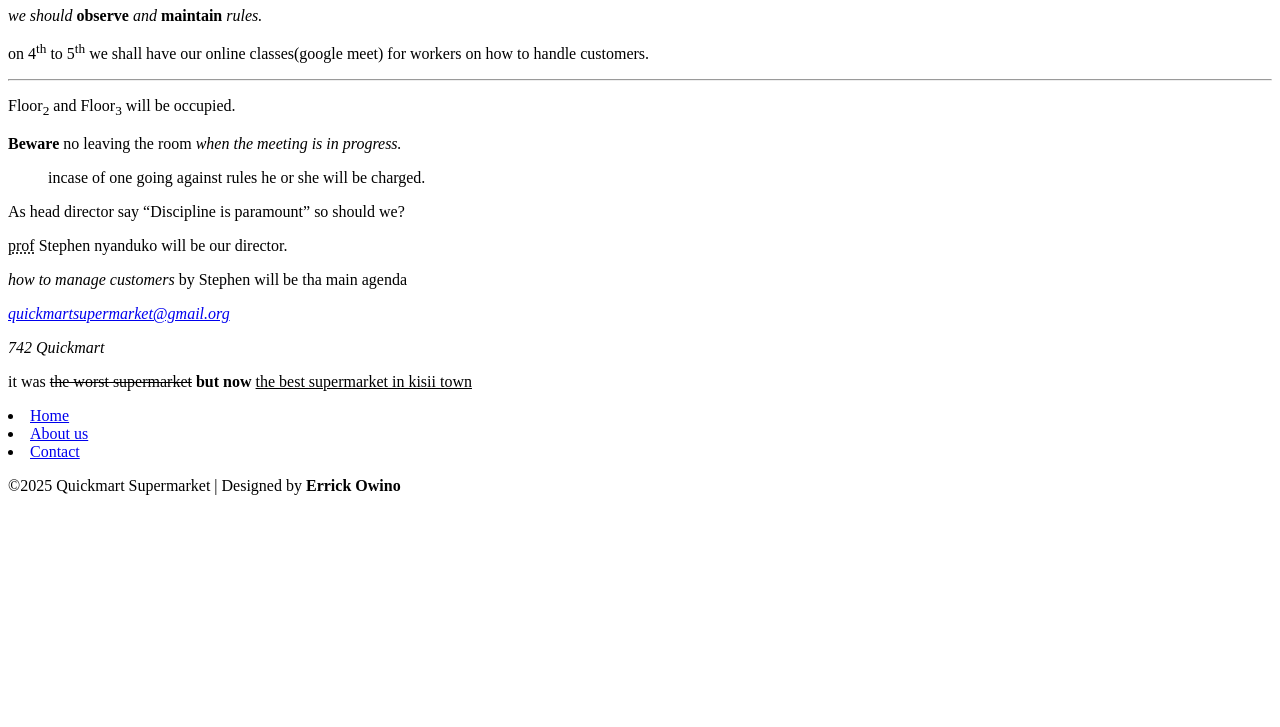
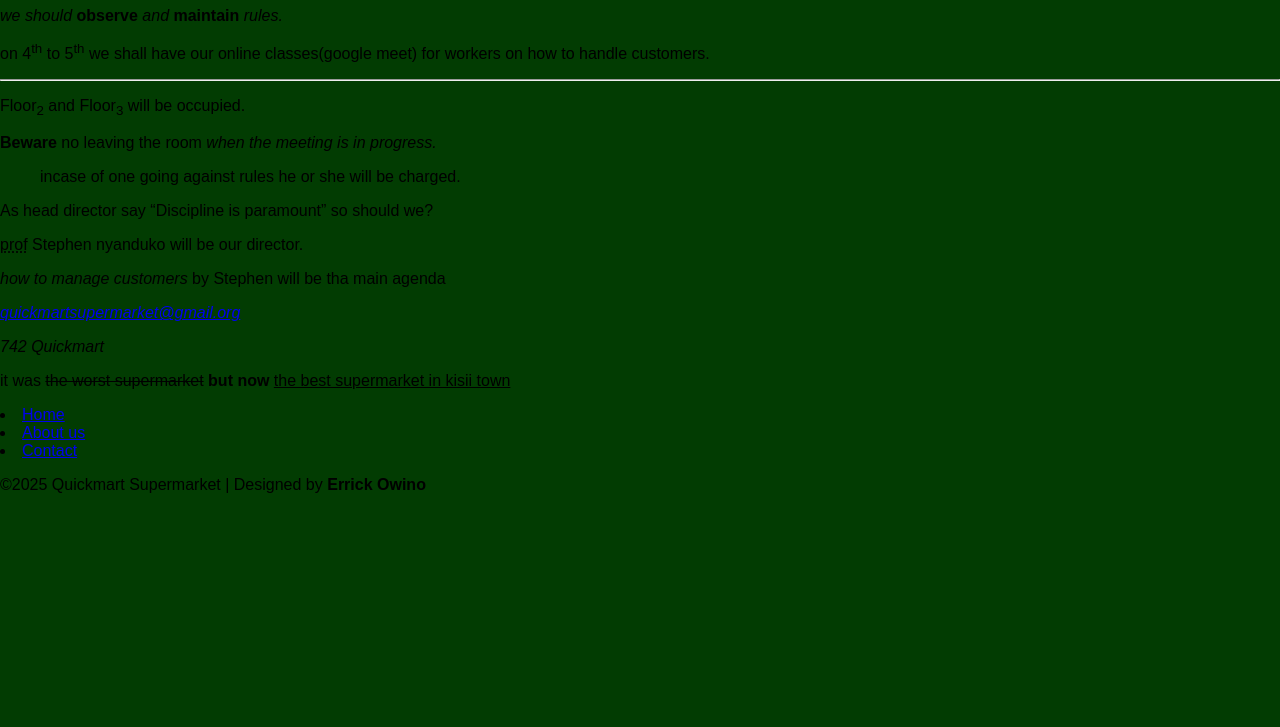
Before and after one commit to 0706679144/Quickmart.Website, a plain HTML site: page index.html in a window 1280 px wide. Shown: the part 73-800 px from the top of the page. Drawn offline with Linux system fonts and the light colour scheme.

Commit message:
Updated Quickmart website

```diff
--- a/index.html
+++ b/index.html
@@ -2,6 +2,14 @@
 <html>
 <head>
 <title>QUICKMART SUPERMARKET</title>
+<style>
+            body {
+                font-family: Arial, Helvetica, sans-serif;
+                background-color: rgb(2, 60, 2);
+                margin: 0;
+                padding: 0;
+                </style>
+
 </head>
 <body>
     <h1><b>About a meeting that will be held:</b></h1>
```
Also changed, not shown: home.html (+8 -0 lines).
